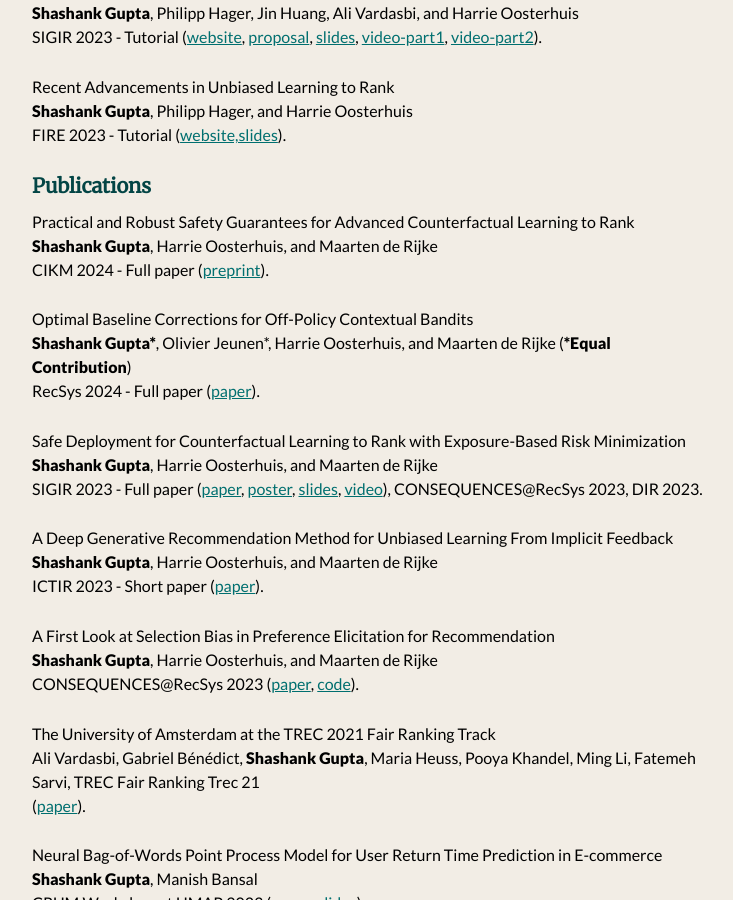
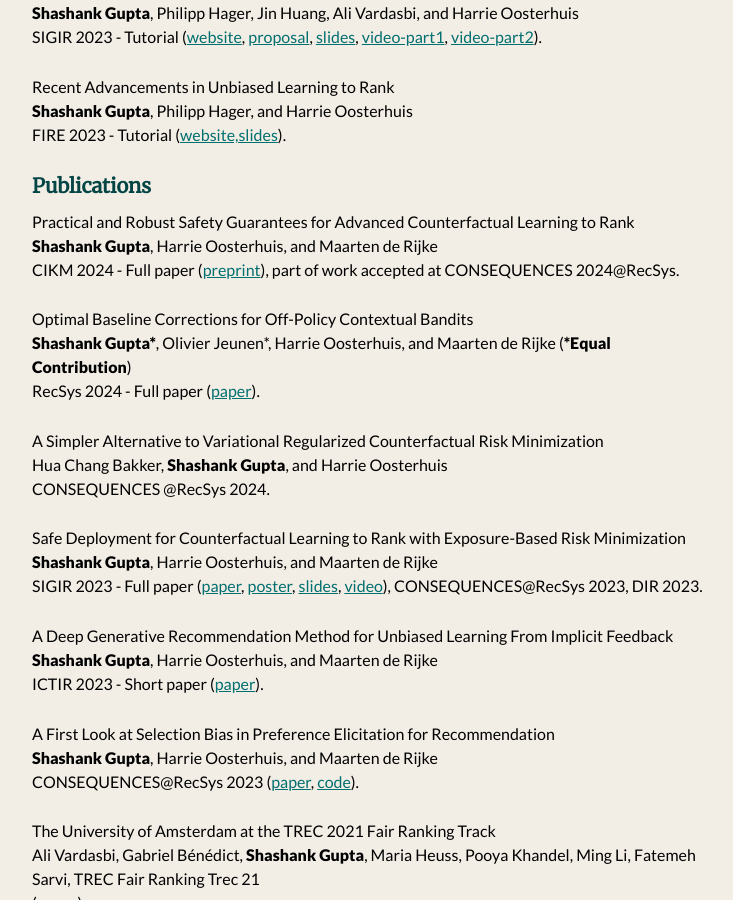
Before and after one commit to shashankg7/shashankg7.github.io, a Jekyll site: the page built from publications.md, in a window 1280 px wide and 900 px high, scrolled down 352 px. Shown: the whole window, without its empty margins (272-1005 px from the left). Built offline with Jekyll 4.4.1, drawn with Linux system fonts in a browser that asks for light colours; nearby versions of some CDN libraries.

Commit message:
Update publications.md

```diff
--- a/publications.md
+++ b/publications.md
@@ -23,11 +23,15 @@
 
 Practical and Robust Safety Guarantees for Advanced Counterfactual Learning to Rank <br>
 <b>Shashank Gupta</b>, Harrie Oosterhuis, and Maarten de Rijke <br>
-CIKM 2024 - Full paper ([preprint](https://drive.google.com/file/d/1WPGxFq07Qkj6sNEXpCOt_pAD6Hih6sBI/view?usp=sharing)).
+CIKM 2024 - Full paper ([preprint](https://drive.google.com/file/d/1WPGxFq07Qkj6sNEXpCOt_pAD6Hih6sBI/view?usp=sharing)), part of work accepted at CONSEQUENCES 2024@RecSys.
 
 Optimal Baseline Corrections for Off-Policy Contextual Bandits <br>
 <b>Shashank Gupta\*</b>, Olivier Jeunen\*, Harrie Oosterhuis, and Maarten de Rijke (<b>\*Equal Contribution</b>) <br>
 RecSys 2024 - Full paper ([paper](https://drive.google.com/file/d/16hyfO1Fw9i5HWGlUpLgO3rhh1j3lN8xV/view?usp=sharing)).
+
+A Simpler Alternative to Variational Regularized Counterfactual Risk Minimization <br>
+Hua Chang Bakker, <b>Shashank Gupta</b>, and Harrie Oosterhuis <br>
+CONSEQUENCES @RecSys 2024.
 
 Safe Deployment for Counterfactual Learning to Rank with Exposure-Based Risk Minimization <br>
 <b>Shashank Gupta</b>, Harrie Oosterhuis, and Maarten de Rijke <br>
```
